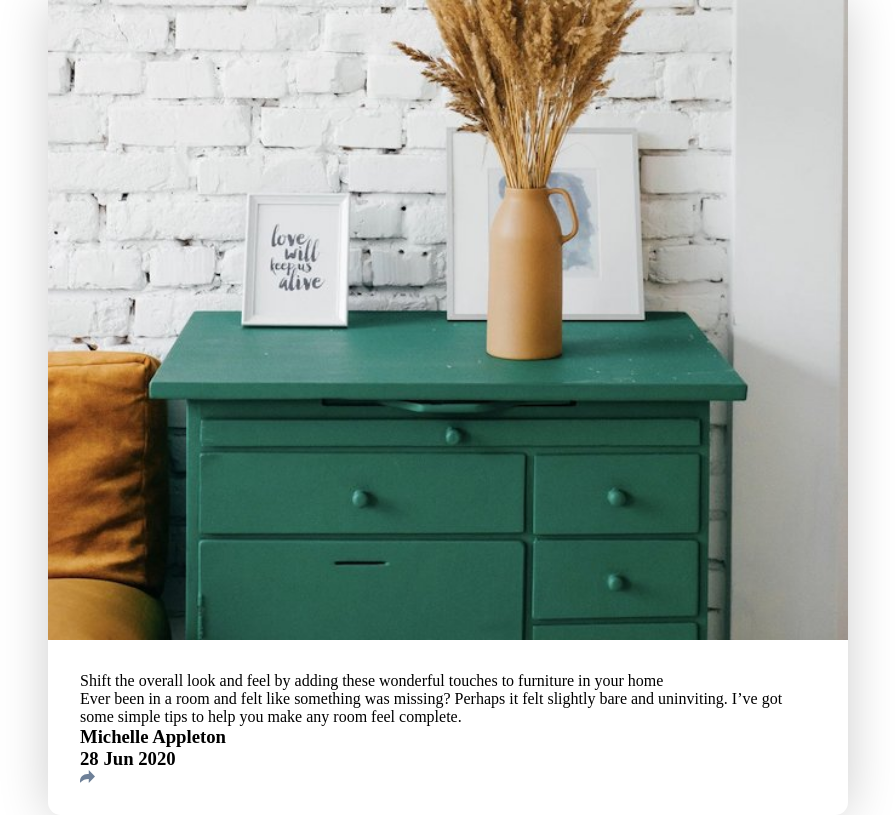
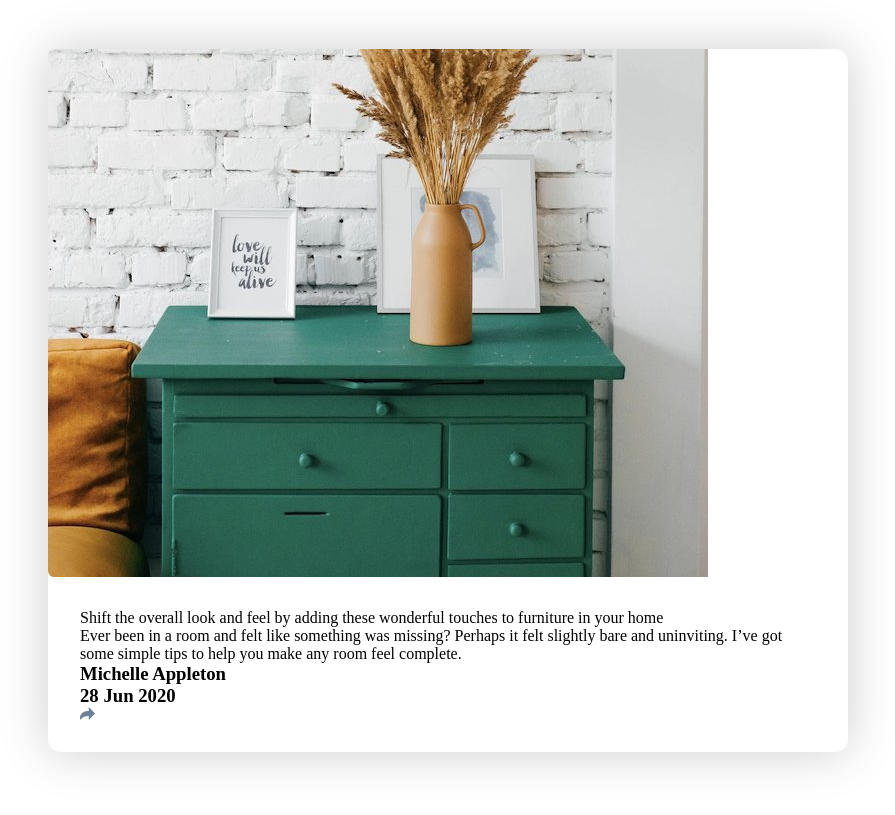
Before and after one commit to r3surr3cti0n/article-preview-component, a plain HTML site: page index.html in a window 1280 px wide. Shown: the whole page, without its empty margins (192-1087 px from the left). Drawn offline with Linux system fonts and the light colour scheme.

Commit message:
add image to the article

```diff
--- a/index.html
+++ b/index.html
@@ -27,7 +27,7 @@
 	</head>
 	<body>
 		<div class="article">
-			<img src="images/drawers.jpg" alt="" />
+			<img class="article-img" src="images/drawers.jpg" alt="" />
 			<div class="content">
 				<p class="title">
 					Shift the overall look and feel by adding these wonderful
```
